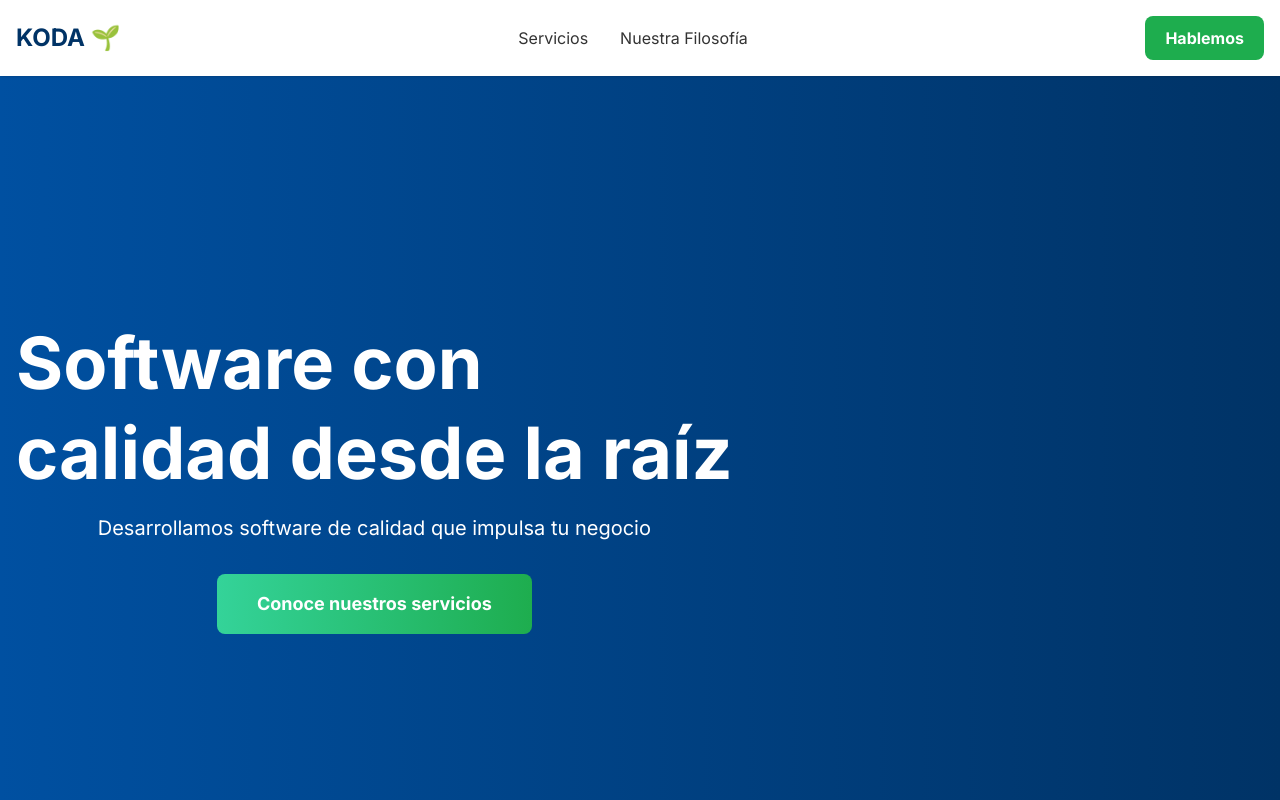
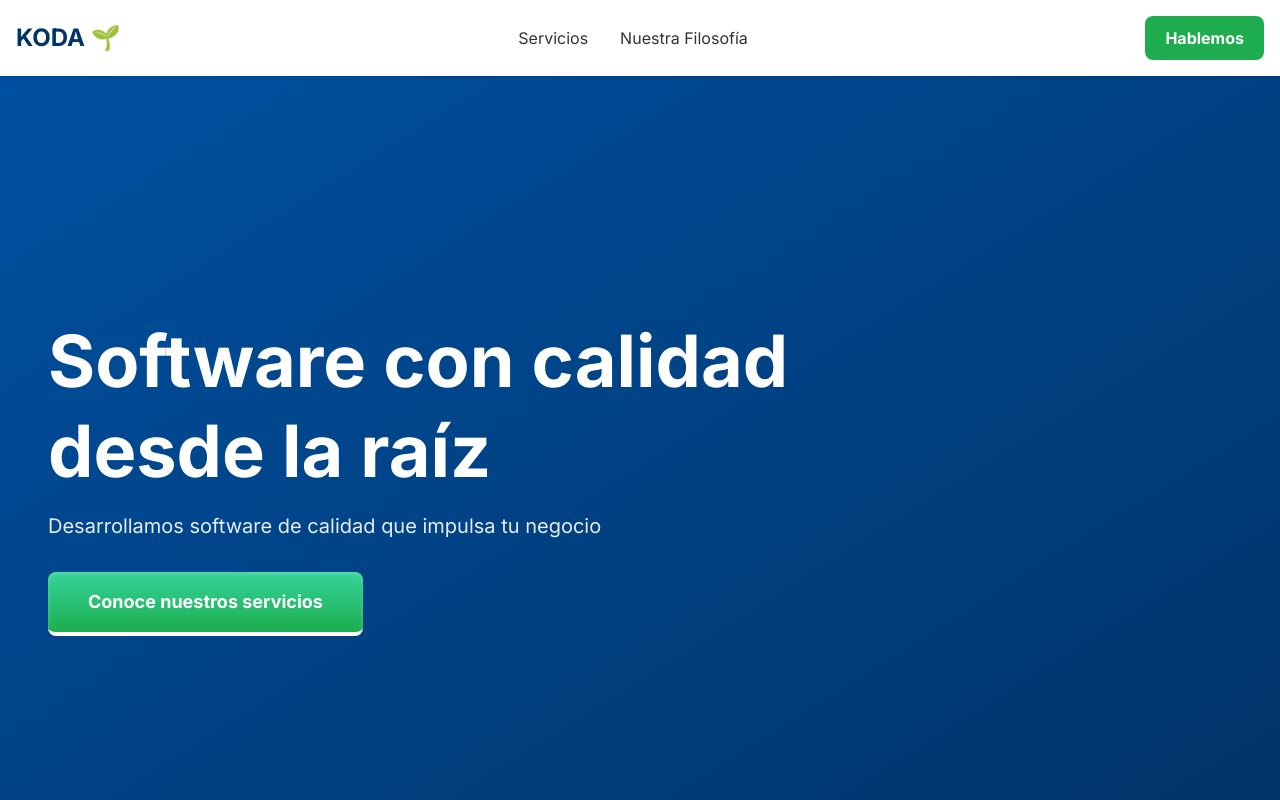
Before and after one commit to koda-tec/KodaWeb, a Next.js app: page / in a window 1280 px wide. Shown: the top 800 px of the page. Built offline with nearby package versions, Linux system fonts and the light colour scheme.

Commit message:
fix herosection

```diff
--- a/src/app/components/sections/HeroSection.tsx
+++ b/src/app/components/sections/HeroSection.tsx
@@ -1,28 +1,37 @@
-export default function HeroSection(){
-  return(
+export default function HeroSection() {
+  return (
     <section
       id='inicio'
+
       className="relative text-white min-h-screen flex items-center
-                 bg-gradient-to-r from-koda-blue-marino to-koda-blue-deep">
+                 bg-gradient-to-br from-koda-blue-marino to-koda-blue-deep"
+    >
+      <div className='container mx-auto px-8 md:px-12 text-left'>
 
-        <div className='px-4 flex flex-col items-center'>
+        <h1 className='text-5xl md:text-7xl font-bold leading-tight mb-4 max-w-3xl'>
+          Software con calidad desde la raíz
+        </h1>
 
-          <h1 className='text-5xl md:text-7xl font-bold leading-tight mb-4'>
-            Software con <br /> calidad desde la raíz
-          </h1>
+        <p className="text-lg md:text-xl mb-8 max-w-xl opacity-90">
+          Desarrollamos software de calidad que impulsa tu negocio
+        </p>
 
-          <p className="text-lg md:text-xl mb-8 max-w-2xl mx-auto">
-            Desarrollamos software de calidad que impulsa tu negocio
-          </p>
 
-          <a href="#servicios"
-             className='inline-block text-white font-bold py-4 px-10 rounded-lg text-lg transition-all
-                     bg-gradient-to-r from-koda-green-light to-koda-green-emerald
-                     hover:shadow-lg hover:shadow-koda-green-emerald/50'>
-            Conoce nuestros servicios
-          </a>
+        <a
+          href="#servicios"
+          className='
+            inline-block font-bold text-white text-lg rounded-lg transition-transform duration-200
+            transform hover:-translate-y-1
+            py-4 px-10
+            bg-gradient-to-b from-koda-green-light to-koda-green-emerald
+            border-b-4 border-koda-green-darker
+            shadow-inner shadow-white/20
+          '
+        >
+          Conoce nuestros servicios
+        </a>
 
-        </div>
+      </div>
     </section>
   )
 }
```
